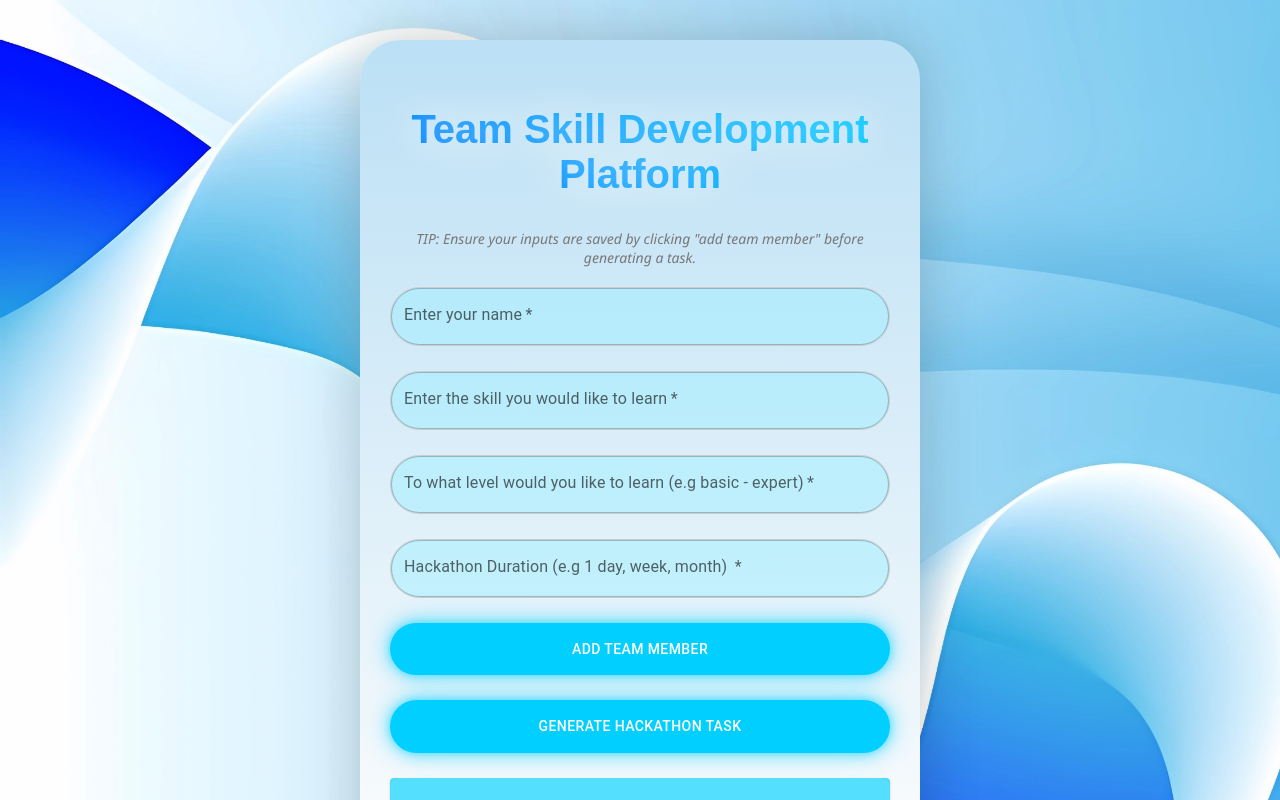
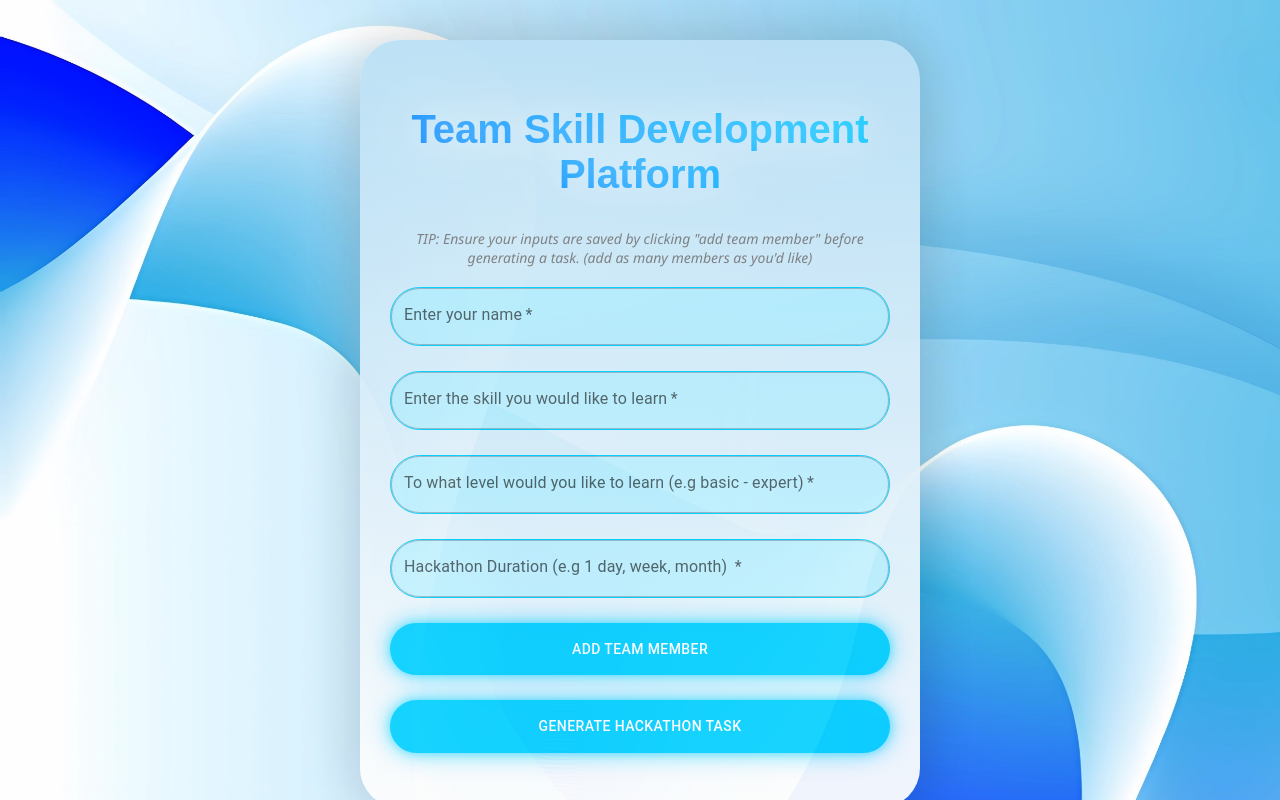
Before and after one commit to CalumMcCallion/skill-developer, a React (Create React App) app: page / in a window 1280 px wide. Shown: the top 800 px of the page. Built offline with nearby package versions, Linux system fonts and the light colour scheme.

Commit message:
front end updates

```diff
--- a/src/App.css
+++ b/src/App.css
@@ -121,7 +121,7 @@
       opacity: 0.1; /* start with 0 opacity */
     }
     to {
-      opacity: 1; /* end with 1 opacity */
+      opacity: 0.95; /* end with 1 opacity */
     }
   }
 
--- a/src/App.tsx
+++ b/src/App.tsx
@@ -40,6 +40,7 @@ function App() {
 
   const [name, setName] = useState("");
   const [loading, setLoading] = useState(false);
+  const [popFlag, setPopFlag] = useState(false);
   const [skill, setSkill] = useState("");
   const [level, setLevel] = useState("");
   const [timeframe, setTimeframe] = useState("");
@@ -141,6 +142,7 @@ Resources:
   };
 
   const addTeamMember = async () => {
+    setPopFlag(true);
     const newRow = createData(name, skill, level, timeframe);
     setRows([...rows, newRow]);
     setName("");
@@ -212,7 +214,7 @@ Resources:
         <h1 className="Title">Team Skill Development Platform</h1>
         <h4>
           TIP: Ensure your inputs are saved by clicking "add team member" before
-          generating a task.
+          generating a task. (add as many members as you'd like)
         </h4>
         <TextField
           required
@@ -225,7 +227,7 @@ Resources:
             width: 500,
             "& .MuiOutlinedInput-root": {
               borderRadius: "30px",
-              border: "1px solid #ccc",
+              border: "1px solid #00CFFF",
             },
             "& .MuiOutlinedInput-input": {
               backgroundColor: "#96ecff72",
@@ -246,7 +248,7 @@ Resources:
             width: 500,
             "& .MuiOutlinedInput-root": {
               borderRadius: "30px",
-              border: "1px solid #ccc",
+              border: "1px solid #00CFFF",
             },
             "& .MuiOutlinedInput-input": {
               backgroundColor: "#96ecff72",
@@ -266,7 +268,7 @@ Resources:
             width: 500,
             "& .MuiOutlinedInput-root": {
               borderRadius: "30px",
-              border: "1px solid #ccc",
+              border: "1px solid #00CFFF",
             },
             "& .MuiOutlinedInput-input": {
               backgroundColor: "#96ecff72",
@@ -275,7 +277,6 @@ Resources:
             },
           }}
         />
-
         <TextField
           required
           id="outlined-required"
@@ -287,7 +288,7 @@ Resources:
             width: 500,
             "& .MuiOutlinedInput-root": {
               borderRadius: "30px",
-              border: "1px solid #ccc",
+              border: "1px solid #00CFFF",
             },
             "& .MuiOutlinedInput-input": {
               backgroundColor: "#96ecff72",
@@ -303,6 +304,7 @@ Resources:
           Generate Hackathon Task
         </Button>
 
+        {popFlag && (
           <TableContainer component={Paper}>
             <Table sx={{ minWidth: 500 }} aria-label="simple table">
               <TableHead>
@@ -328,6 +330,8 @@ Resources:
               </TableBody>
             </Table>
           </TableContainer>
+        )}
+
         <div>{loading && !hackathonTask && <CircularProgress />}</div>
         <Snackbar
           open={open}
```
Lines whose indentation alone changed are shown as unchanged.
